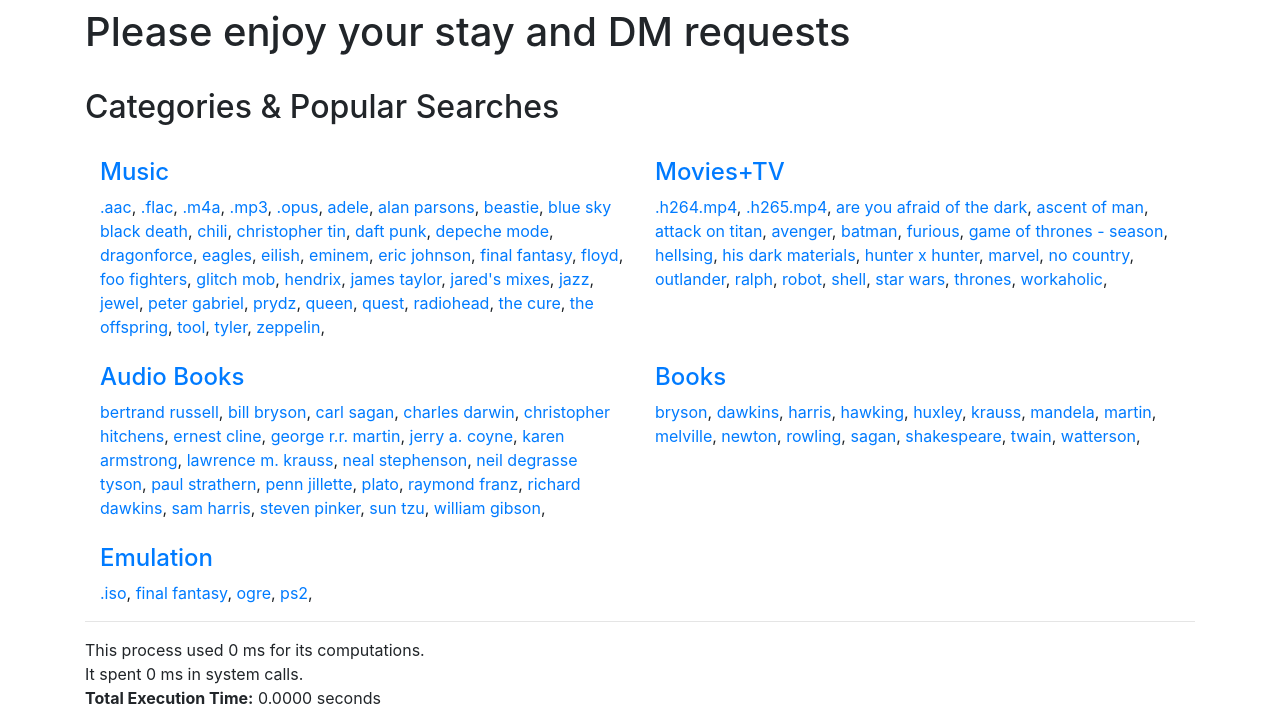
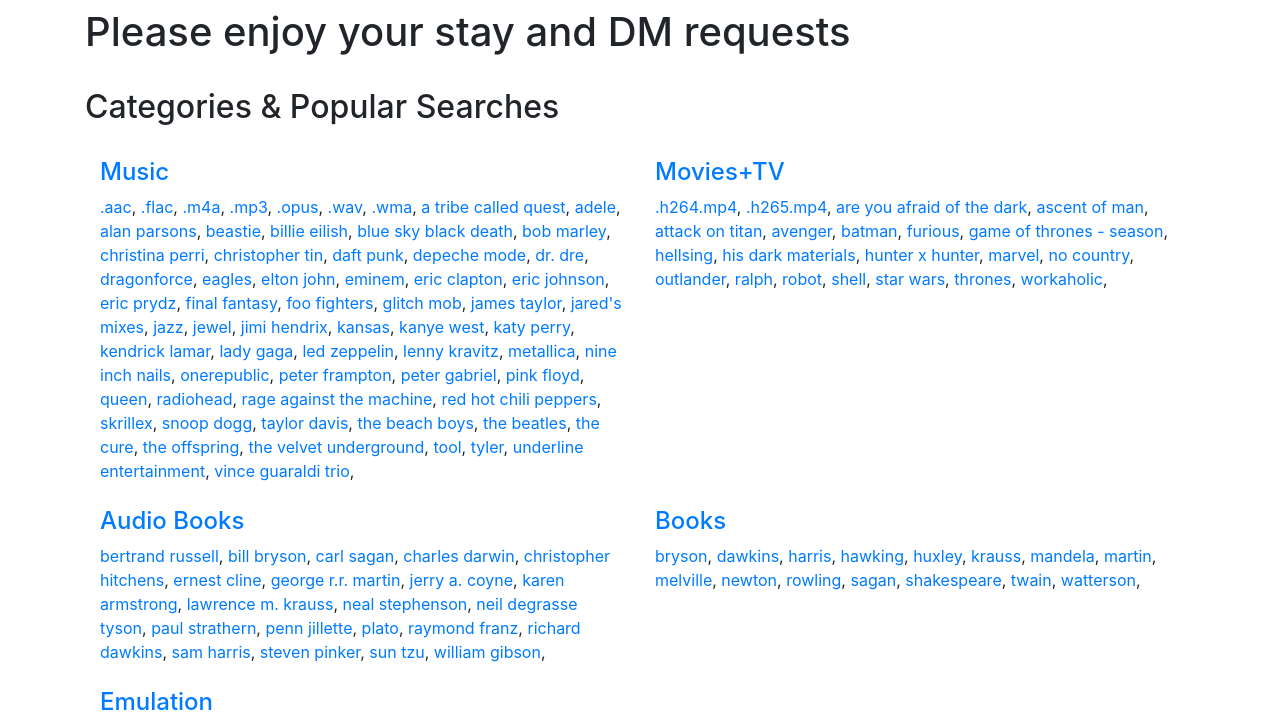
Before and after one commit to jwd83/VCR, a PHP site: page /index.php in a window 1280 px wide. Shown: the part 348-1069 px from the top of the page. Run offline with PHP 8.4, Linux system fonts and the light colour scheme.

Commit message:
updated popular music list

```diff
--- a/index.php
+++ b/index.php
@@ -102,38 +102,65 @@
     ".m4a",
     ".mp3",
     ".opus",
+    ".wav",
+    ".wma",
+    "a tribe called quest",
     "adele",
     "alan parsons",
     "beastie",
+    "billie eilish",
     "blue sky black death",
-    "chili",
+    "bob marley",
+    "christina perri",
     "christopher tin",
     "daft punk",
     "depeche mode",
+    "dr. dre",
     "dragonforce",
     "eagles",
-    "eilish",
+    "elton john",
     "eminem",
+    "eric clapton",
     "eric johnson",
+    "eric prydz",
     "final fantasy",
-    "floyd",
     "foo fighters",
     "glitch mob",
-    "hendrix",
     "james taylor",
     "jared's mixes",
     "jazz",
     "jewel",
+    "jimi hendrix",
+    "kansas",
+    "kanye west",
+    "katy perry",
+    "kendrick lamar",
+    "lady gaga",
+    "led zeppelin",
+    "lenny kravitz",
+    "metallica",
+    "nine inch nails",
+    "onerepublic",
+    "peter frampton",
     "peter gabriel",
-    "prydz",
+    "pink floyd",
     "queen",
-    "quest",
     "radiohead",
+    "rage against the machine",
+    "red hot chili peppers",
+    "skrillex",
+    "snoop dogg",
+    "taylor davis",
+    "the beach boys",
+    "the beatles",
     "the cure",
     "the offspring",
+    "the velvet underground",
     "tool",
     "tyler",
-    "zeppelin",
+    "underline entertainment",
+    "vince guaraldi trio",
+
 ]);
 
 $suggestions["v"] = array_map('strtolower', [
```
